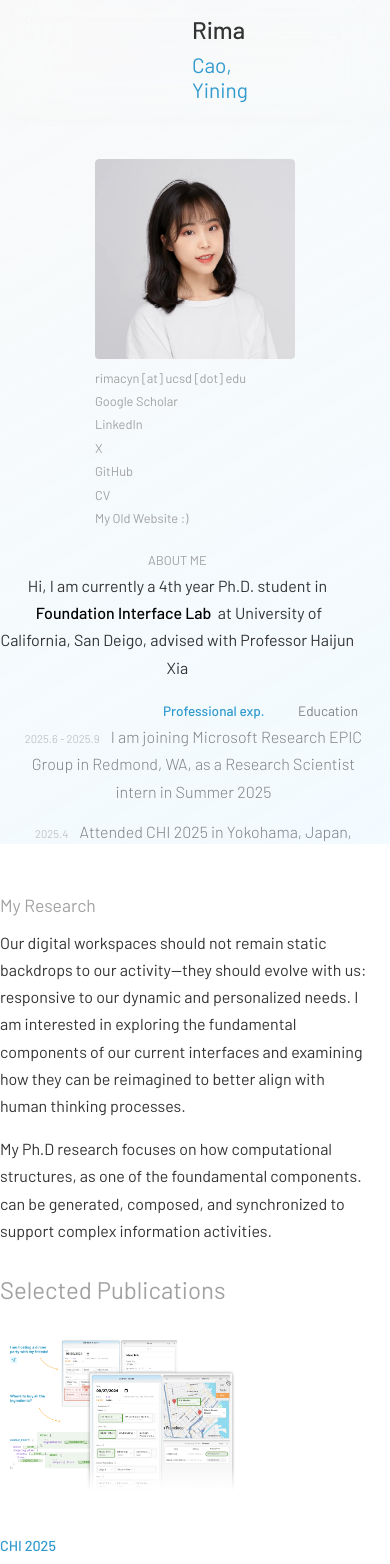
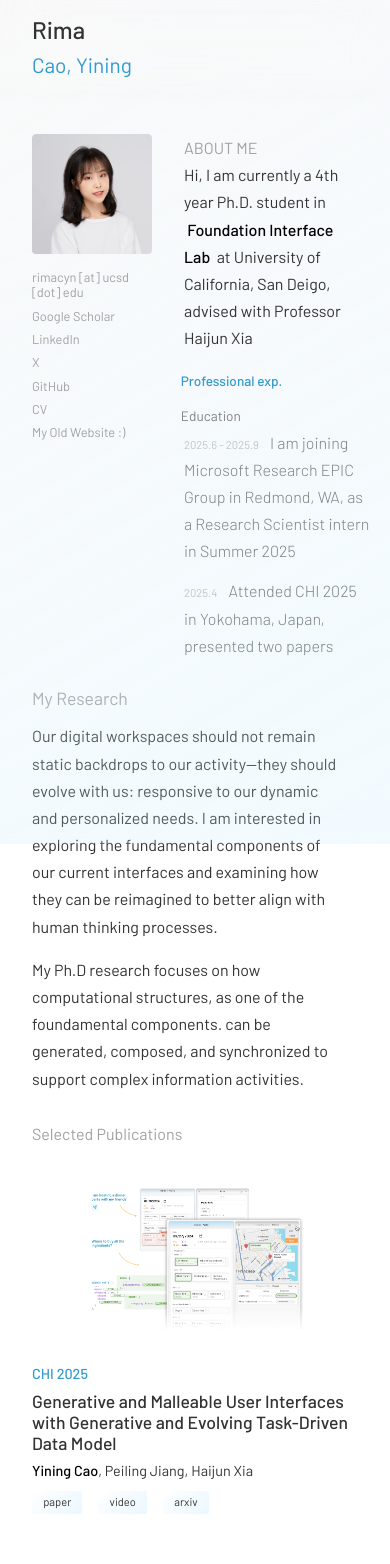
Before and after one commit to Rrrima/rrrima.github.io, a React (Create React App) app: page / in a window 390 px wide. Shown: the top 1564 px of the page. Built offline with nearby package versions, Linux system fonts and the light colour scheme; a web font is replaced by a local one.

Commit message:
add responsive design

```diff
--- a/src/styles/_mixins.scss
+++ b/src/styles/_mixins.scss
@@ -3,6 +3,10 @@
   align-items: center;
   justify-content: center;
 }
+
+/* STAKEHOLDER: Add mobile-specific flex mixins here */
+/* Consider: mobile flex utilities, touch-friendly flex layouts */
+/* Example: @mixin flex-mobile-stack, @mixin flex-mobile-center */
 
 @mixin responsive($breakpoint) {
   @if $breakpoint == sm {
@@ -27,9 +31,50 @@
   }
 }
 
+/* STAKEHOLDER: Extend responsive mixin for mobile-first approach here */
+/* Consider: adding xs, mobile-landscape, and tablet breakpoints */
+/* Consider: @mixin mobile-only, @mixin mobile-up, @mixin tablet-up mixins */
+
 @mixin container {
   width: 100%;
   max-width: 1200px;
   margin: 0 auto;
   padding: 0 $container-padding;
 }
+
+/* STAKEHOLDER: Add mobile container mixins here */
+/* Consider: @mixin container-mobile with reduced padding */
+/* Consider: @mixin container-fluid for full-width mobile layouts */
+
+/* STAKEHOLDER: Add mobile typography mixins here */
+/* Consider: @mixin mobile-heading, @mixin mobile-body-text, @mixin mobile-caption */
+
+/* STAKEHOLDER: Add mobile interaction mixins here */
+/* Consider: @mixin touch-target (min 44px), @mixin mobile-hover-states */
+
+/* EXAMPLE: Mobile interaction mixins */
+@mixin touch-target {
+  min-height: $touch-target-min;
+  min-width: $touch-target-min;
+  display: flex;
+  align-items: center;
+  justify-content: center;
+}
+
+@mixin mobile-only {
+  @media (max-width: $breakpoint-sm) {
+    @content;
+  }
+}
+
+@mixin tablet-up {
+  @media (min-width: $breakpoint-md) {
+    @content;
+  }
+}
+
+/* STAKEHOLDER: Add mobile layout mixins here */
+/* Consider: @mixin mobile-card, @mixin mobile-list-item, @mixin mobile-section-spacing */
+
+/* STAKEHOLDER: Add mobile animation and transition mixins here */
+/* Consider: reduced motion preferences, mobile-optimized transitions */
--- a/src/styles/_variables.scss
+++ b/src/styles/_variables.scss
@@ -6,20 +6,42 @@ $secondary-color: #ffffff;
 $accent-color: #319ace;
 $border-color: #e0e0e0;
 
+/* STAKEHOLDER: Add mobile-specific color variations here */
+/* Consider: high contrast colors for mobile, touch state colors, mobile accessibility colors */
+
 // Typography
 $font-family-base: "Barlow", sans-serif;
 $font-size-base: 14px;
 $line-height-base: 1.2;
 
+/* STAKEHOLDER: Add mobile typography variables here */
+/* Consider: mobile font sizes, mobile line heights, mobile font loading optimization */
+/* Example: $font-size-mobile-base: 16px, $line-height-mobile: 1.4 */
+
 // Breakpoints
-$breakpoint-sm: 576px;
+$breakpoint-sm: 700px;
 $breakpoint-md: 768px;
 $breakpoint-lg: 992px;
 $breakpoint-xl: 1200px;
 
+/* STAKEHOLDER: Add additional mobile breakpoints here */
+/* Consider: $breakpoint-xs: 320px, $breakpoint-mobile-landscape: 480px */
+/* Consider: $breakpoint-tablet: 1024px for better tablet support */
+
 // Spacing
 $spacing-unit: 8px;
 $container-padding: 12rem;
+
+/* STAKEHOLDER: Add mobile spacing variables here */
+/* Consider: $container-padding-mobile, $spacing-unit-mobile, touch-target sizes */
+/* Example: $container-padding-mobile: 1rem, $touch-target-min: 44px */
+
+/* EXAMPLE: Mobile-specific variables */
+$container-padding-mobile: 1rem;
+$container-padding-tablet: 2rem;
+$touch-target-min: 44px;
+$mobile-font-size-base: 16px;
+$mobile-line-height: 1.4;
 
 $fairy-color: linear-gradient(
   135deg,
@@ -31,3 +53,6 @@ $bubble-bg: linear-gradient(
   rgba(167, 232, 255, 0.768) 0%,
   rgba(107, 200, 234, 0.732) 100%
 );
+
+/* STAKEHOLDER: Add mobile-specific gradient and effect variables here */
+/* Consider: simpler gradients for mobile performance, mobile-optimized backdrop filters */
--- a/src/styles/main.scss
+++ b/src/styles/main.scss
@@ -618,7 +618,7 @@ body {
 }
 
 // Responsive styles for Activity Log
-@media (max-width: $breakpoint-md) {
+@media (max-width: $breakpoint-sm) {
   .activity-log {
     margin: 1.5rem auto;
     padding: 1.5rem;
@@ -631,7 +631,7 @@ body {
   }
 
   .activity-log-title {
-    font-size: 1.2rem;
+    font-size: 1.2 rem;
   }
 
   .activity-item {
@@ -695,7 +695,7 @@ body {
   }
 }
 
-@media (max-width: $breakpoint-sm) {
+@media (max-width: $breakpoint-md) {
   .container {
     padding: 1.5rem $container-padding;
   }
@@ -727,17 +727,29 @@ body {
   }
 
   .hero-flex-container {
-    flex-direction: column;
-    align-items: center;
+    flex-direction: row;
+    align-items: flex-start;
+    gap: 1rem;
   }
 
   .hero-image {
-    margin-right: 0;
-    margin-bottom: 1.5rem;
+    margin-left: 2rem;
+    margin-right: 0rem;
+    margin-bottom: 0;
+    flex-shrink: 0;
+    display: flex;
+    flex-direction: column;
+    width: 120px;
+
+    img {
+      width: 120px;
+      margin-bottom: 0.5rem;
+    }
   }
 
   .hero-intro {
-    text-align: center;
+    text-align: left;
+    flex: 1;
   }
 }
 
@@ -913,12 +925,21 @@ body {
 }
 
 @media (max-width: $breakpoint-sm) {
+  #current-intro-text {
+    margin-left: 1rem;
+  }
+  .hero-caption {
+    margin-left: 1rem;
+    font-size: 1rem !important;
+  }
   .activity-log-content-inline {
-    height: 120px;
+    height: 240px;
+    text-align: left;
   }
 
   .activity-item-inline {
     font-size: 1rem;
+    align-items: flex-start;
   }
 
   .activity-time-inline {
@@ -928,4 +949,46 @@ body {
       font-size: 0.8rem;
     }
   }
+  .activity-log-tags-inline {
+    margin-top: 0.5rem;
+    justify-content: flex-start;
+  }
+  .header {
+    padding-left: 2rem;
+    padding-right: 2rem;
+  }
+  .header-content {
+    max-width: 100%;
+  }
+  .research {
+    padding: 0 2rem;
+  }
+  .research-content {
+    max-width: 100%;
+  }
+  .paper-container {
+    gap: 0 !important;
+  }
+  .paper-thumbnail {
+    width: 100% !important;
+    max-width: 100% !important;
+    height: auto !important;
+    padding: 0 50px;
+  }
+  .paper-links {
+    margin-bottom: 1rem;
+  }
 }
+
+@media (max-width: $breakpoint-lg) {
+  .header {
+    padding-left: 2rem;
+    padding-right: 2rem;
+  }
+  .header-content {
+    max-width: 100%;
+  }
+  .research-title {
+    font-size: 1rem;
+  }
+}
```
Also changed, not shown: src/styles/cursor.scss (+32 -0 lines).
